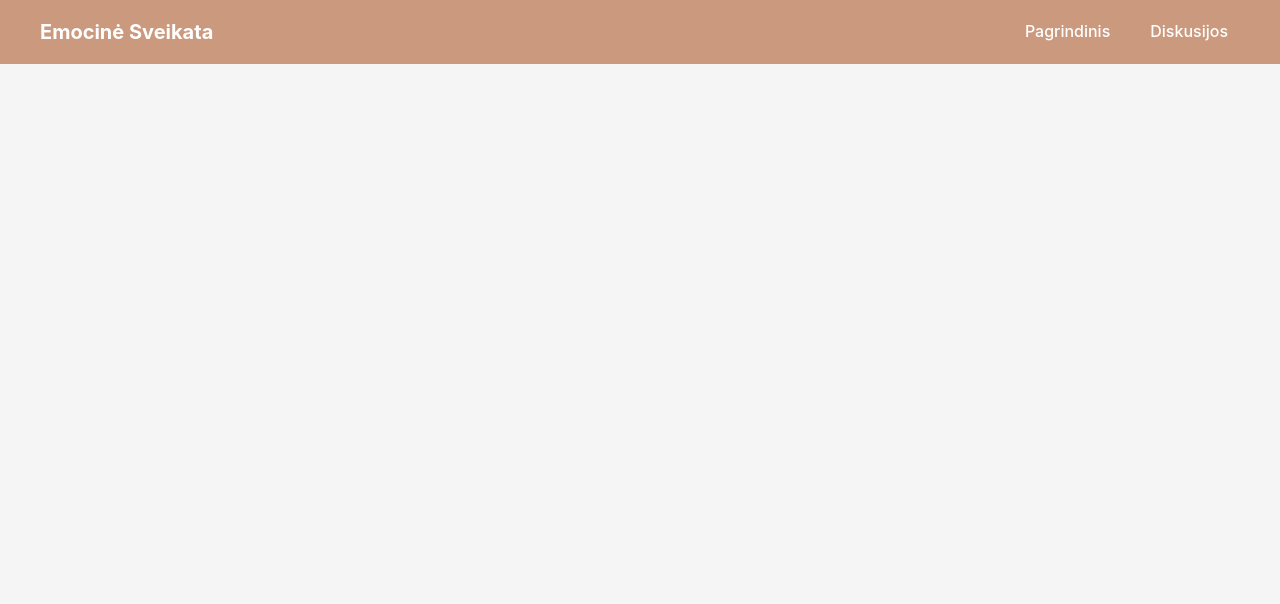
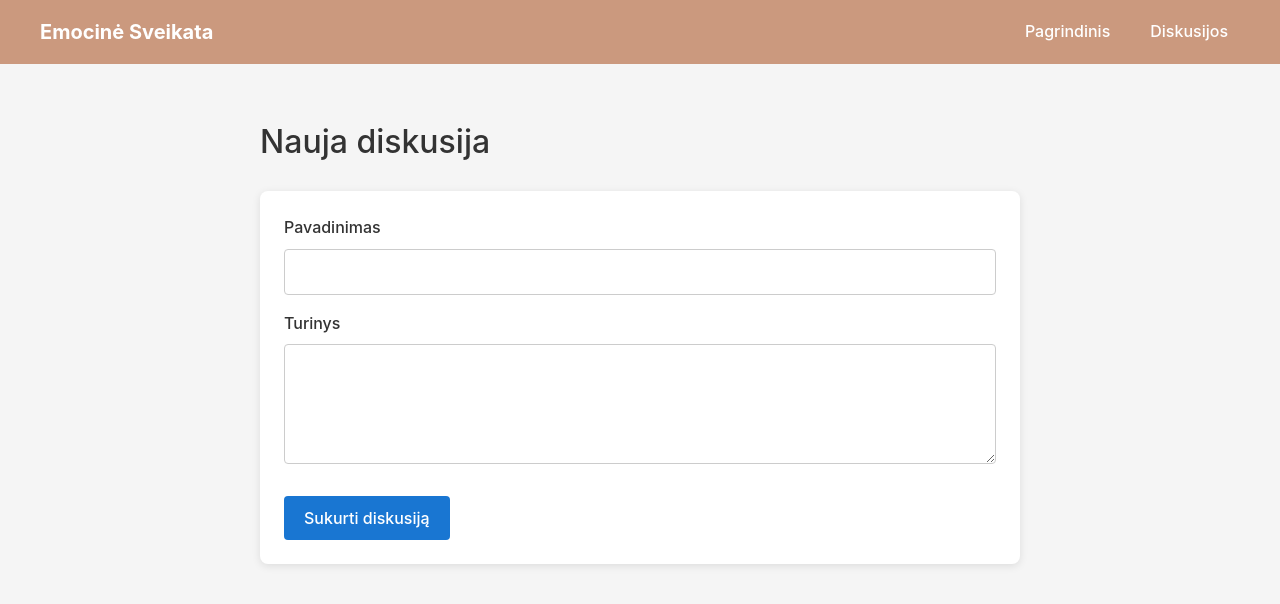
Before and after one commit to Mantas-Zilinskas/programu-sistemu-kurimas, a React app in the folder EmocineSveikata/frontend/: page /discussions/new in a window 1280 px wide. Shown: the top 604 px of the page. Built offline with nearby package versions, Linux system fonts and the light colour scheme; no server answers.

Commit message:
Discussion creation on separate page
Also connected API as it works now

```diff
--- a/EmocineSveikata/frontend/src/App.jsx
+++ b/EmocineSveikata/frontend/src/App.jsx
@@ -3,6 +3,7 @@ import { BrowserRouter as Router, Routes, Route } from 'react-router-dom';
 import Navbar from './components/Navbar';
 import Home from './components/Home';
 import Discussions from './components/Discussions';
+import DiscussionsNew from './components/DiscussionsNew';
 import './App.css';
 
 function App() {
@@ -14,6 +15,7 @@ function App() {
           <Routes>
             <Route path="/" element={<Home />} />
             <Route path="/discussions" element={<Discussions />} />
+            <Route path="/discussions/new" element={<DiscussionsNew />} />
           </Routes>
         </main>
       </div>
--- a/EmocineSveikata/frontend/src/components/Discussions.css
+++ b/EmocineSveikata/frontend/src/components/Discussions.css
@@ -4,70 +4,13 @@
   padding: 0 20px;
 }
 
+.discussions-top {
+  display: flex;
+  justify-content: space-between;
+}
+
 .discussions-title {
   font-size: 2rem;
-  margin: 32px 0 24px;
-}
-
-.discussions-form-card {
-  background-color: white;
-  border-radius: 8px;
-  box-shadow: 0 2px 8px rgba(0, 0, 0, 0.1);
-  padding: 24px;
-  margin-bottom: 32px;
-}
-
-.discussions-form {
-  display: flex;
-  flex-direction: column;
-}
-
-.form-group {
-  margin-bottom: 16px;
-}
-
-.form-label {
-  display: block;
-  margin-bottom: 8px;
-  font-weight: 500;
-}
-
-.form-input {
-  width: 100%;
-  padding: 12px;
-  font-size: 1rem;
-  border: 1px solid #ccc;
-  border-radius: 4px;
-  font-family: inherit;
-}
-
-.form-textarea {
-  width: 100%;
-  padding: 12px;
-  font-size: 1rem;
-  border: 1px solid #ccc;
-  border-radius: 4px;
-  min-height: 120px;
-  resize: vertical;
-  font-family: inherit;
-}
-
-.submit-button {
-  background-color: #1976d2;
-  color: white;
-  border: none;
-  padding: 12px 20px;
-  border-radius: 4px;
-  cursor: pointer;
-  font-size: 1rem;
-  font-weight: 500;
-  align-self: flex-start;
-  margin-top: 8px;
-  transition: background-color 0.3s;
-}
-
-.submit-button:hover {
-  background-color: #1565c0;
 }
 
 .discussion-card {
@@ -104,6 +47,24 @@
   animation: spin 1s linear infinite;
 }
 
+.new-discussion-button {
+  background-color: #1976d2;
+  color: white;
+  border: none;
+  padding: 12px 20px;
+  border-radius: 4px;
+  cursor: pointer;
+  font-size: 1rem;
+  font-weight: 500;
+  align-self: flex-start;
+  margin-top: 8px;
+  transition: background-color 0.3s;
+}
+
+.new-discussion-button:hover {
+  background-color: #1565c0;
+}
+
 .error-message {
   color: #d32f2f;
   text-align: center;
--- a/EmocineSveikata/frontend/src/components/Discussions.jsx
+++ b/EmocineSveikata/frontend/src/components/Discussions.jsx
@@ -1,18 +1,11 @@
 import React, { useState } from 'react';
+import { Link } from 'react-router-dom';
 import { useDiscussions } from '../contexts/DiscussionContext';
 import './Discussions.css';
 
 const Discussions = () => {
-  const { discussions, loading, error, createDiscussion } = useDiscussions();
+  const { discussions, loading, error } = useDiscussions();
   const [newDiscussion, setNewDiscussion] = useState({ title: '', content: '' });
-
-  const handleSubmit = (e) => {
-    e.preventDefault();
-    if (newDiscussion.title && newDiscussion.content) {
-      createDiscussion(newDiscussion);
-      setNewDiscussion({ title: '', content: '' });
-    }
-  };
 
   if (loading) {
     return (
@@ -32,43 +25,11 @@ const Discussions = () => {
 
   return (
     <div className="discussions-container">
-      <h1 className="discussions-title">Diskusijos</h1>
-
-      <div className="discussions-form-card">
-        <form className="discussions-form" onSubmit={handleSubmit}>
-          <div className="form-group">
-            <label htmlFor="title" className="form-label">Pavadinimas</label>
-            <input
-              id="title"
-              type="text"
-              className="form-input"
-              value={newDiscussion.title}
-              onChange={(e) =>
-                setNewDiscussion({ ...newDiscussion, title: e.target.value })
-              }
-              required
-            />
-          </div>
-          <div className="form-group">
-            <label htmlFor="content" className="form-label">Turinys</label>
-            <textarea
-              id="content"
-              className="form-textarea"
-              value={newDiscussion.content}
-              onChange={(e) =>
-                setNewDiscussion({ ...newDiscussion, content: e.target.value })
-              }
-              rows={4}
-              required
-            ></textarea>
-          </div>
-          <button
-            type="submit"
-            className="submit-button"
-          >
-            Sukurti diskusiją
-          </button>
-        </form>
+      <div className="discussions-top">
+        <h1 className="discussions-title">Diskusijos</h1>
+        <Link to="/discussions/new" className="new-discussion-button">
+          Nauja diskusija
+        </Link>
       </div>
 
       {discussions.map((discussion) => (
--- /dev/null
+++ b/EmocineSveikata/frontend/src/components/DiscussionsNew.css
@@ -0,0 +1,82 @@
+.new-discussion-container {
+  max-width: 800px;
+  margin: 0 auto;
+  padding: 0 20px;
+}
+
+.new-discussion-title {
+  font-size: 2rem;
+  margin: 32px 0 24px;
+}
+
+.new-discussion-form-card {
+  background-color: white;
+  border-radius: 8px;
+  box-shadow: 0 2px 8px rgba(0, 0, 0, 0.1);
+  padding: 24px;
+  margin-bottom: 32px;
+}
+
+.new-discussion-form {
+  display: flex;
+  flex-direction: column;
+}
+
+.form-group {
+  margin-bottom: 16px;
+}
+
+.form-label {
+  display: block;
+  margin-bottom: 8px;
+  font-weight: 500;
+}
+
+.form-input {
+  width: 100%;
+  padding: 12px;
+  font-size: 1rem;
+  border: 1px solid #ccc;
+  border-radius: 4px;
+  font-family: inherit;
+}
+
+.form-textarea {
+  width: 100%;
+  padding: 12px;
+  font-size: 1rem;
+  border: 1px solid #ccc;
+  border-radius: 4px;
+  min-height: 120px;
+  resize: vertical;
+  font-family: inherit;
+}
+
+.submit-button {
+  background-color: #1976d2;
+  color: white;
+  border: none;
+  padding: 12px 20px;
+  border-radius: 4px;
+  cursor: pointer;
+  font-size: 1rem;
+  font-weight: 500;
+  align-self: flex-start;
+  margin-top: 8px;
+  transition: background-color 0.3s;
+}
+
+.submit-button:hover {
+  background-color: #1565c0;
+}
+
+.error-message {
+  color: #d32f2f;
+  text-align: center;
+  margin-top: 32px;
+  font-size: 1.1rem;
+}
+
+@keyframes spin {
+  to { transform: rotate(360deg); }
+}
--- /dev/null
+++ b/EmocineSveikata/frontend/src/components/DiscussionsNew.jsx
@@ -0,0 +1,69 @@
+import React, { useState } from 'react';
+import { useDiscussionsNew } from '../contexts/DiscussionNewContext';
+import './DiscussionsNew.css';
+
+const DiscussionsNew = () => {
+  const { error, createDiscussion } = useDiscussionsNew();
+  const [newDiscussion, setNewDiscussion] = useState({ title: '', content: '' });
+
+  const handleSubmit = async (e) => {
+    e.preventDefault();
+    if (newDiscussion.title && newDiscussion.content) {
+      await createDiscussion(newDiscussion);
+      window.location.href = "/discussions";
+    }
+  };
+
+  if (error) {
+    return (
+      <div className="error-message">
+        Error: {error}
+      </div>
+    );
+  }
+
+  return (
+    <div className="new-discussion-container">
+      <h1 className="new-discussion-title">Nauja diskusija</h1>
+
+      <div className="new-discussion-form-card">
+        <form className="new-discussion-form" onSubmit={handleSubmit}>
+          <div className="form-group">
+            <label htmlFor="title" className="form-label">Pavadinimas</label>
+            <input
+              id="title"
+              type="text"
+              className="form-input"
+              value={newDiscussion.title}
+              onChange={(e) =>
+                setNewDiscussion({ ...newDiscussion, title: e.target.value })
+              }
+              required
+            />
+          </div>
+          <div className="form-group">
+            <label htmlFor="content" className="form-label">Turinys</label>
+            <textarea
+              id="content"
+              className="form-textarea"
+              value={newDiscussion.content}
+              onChange={(e) =>
+                setNewDiscussion({ ...newDiscussion, content: e.target.value })
+              }
+              rows={4}
+              required
+            ></textarea>
+          </div>
+          <button
+            type="submit"
+            className="submit-button"
+          >
+            Sukurti diskusiją
+          </button>
+        </form>
+      </div>
+    </div>
+  );
+};
+
+export default DiscussionsNew;
--- /dev/null
+++ b/EmocineSveikata/frontend/src/contexts/DiscussionNewContext.js
@@ -0,0 +1,40 @@
+import React, { createContext, useContext, useState, useEffect } from 'react';
+
+const DiscussionNewContext = createContext();
+
+export const useDiscussionsNew = () => {
+  return useContext(DiscussionNewContext);
+};
+
+export const DiscussionNewProvider = ({ children }) => {
+  const [error, setError] = useState(null);
+
+  const createDiscussion = async (discussionData) => {
+    try {
+
+      const response = await fetch('/api/discussions', {
+        method: 'POST',
+        headers: {
+          'Content-Type': 'application/json',
+        },
+        body: JSON.stringify(discussionData),
+      });
+      const data = await response.json();
+      return data;
+    } catch (err) {
+      setError('Failed to create discussion');
+      throw err;
+    }
+  };
+
+  const value = {
+    error,
+    createDiscussion
+  };
+
+  return (
+    <DiscussionNewContext.Provider value={value}>
+      {children}
+    </DiscussionNewContext.Provider>
+  );
+};
--- a/EmocineSveikata/frontend/src/index.js
+++ b/EmocineSveikata/frontend/src/index.js
@@ -3,12 +3,15 @@ import ReactDOM from 'react-dom/client';
 import App from './App';
 import './index.css';
 import { DiscussionProvider } from './contexts/DiscussionContext';
+import { DiscussionNewProvider } from './contexts/DiscussionNewContext';
 
 const root = ReactDOM.createRoot(document.getElementById('root'));
 root.render(
   <React.StrictMode>
     <DiscussionProvider>
-      <App />
+      <DiscussionNewProvider>
+        <App />
+      </DiscussionNewProvider>
     </DiscussionProvider>
   </React.StrictMode>
 );
--- a/EmocineSveikata/frontend/webpack.config.js
+++ b/EmocineSveikata/frontend/webpack.config.js
@@ -37,9 +37,8 @@ module.exports = {
   devServer: {
     historyApiFallback: true,
     port: 3000,
-    // TODO: Add proxy configuration when backend is ready
-    // proxy: {
-    //   '/api': 'http://localhost:5054',
-    // },
+     proxy: {
+       '/api': 'http://localhost:5054',
+     },
   },
 };
```
Also changed, not shown: EmocineSveikata/frontend/src/api/axios.js (+8 -9 lines), EmocineSveikata/frontend/src/contexts/DiscussionContext.js (+6 -39 lines).
